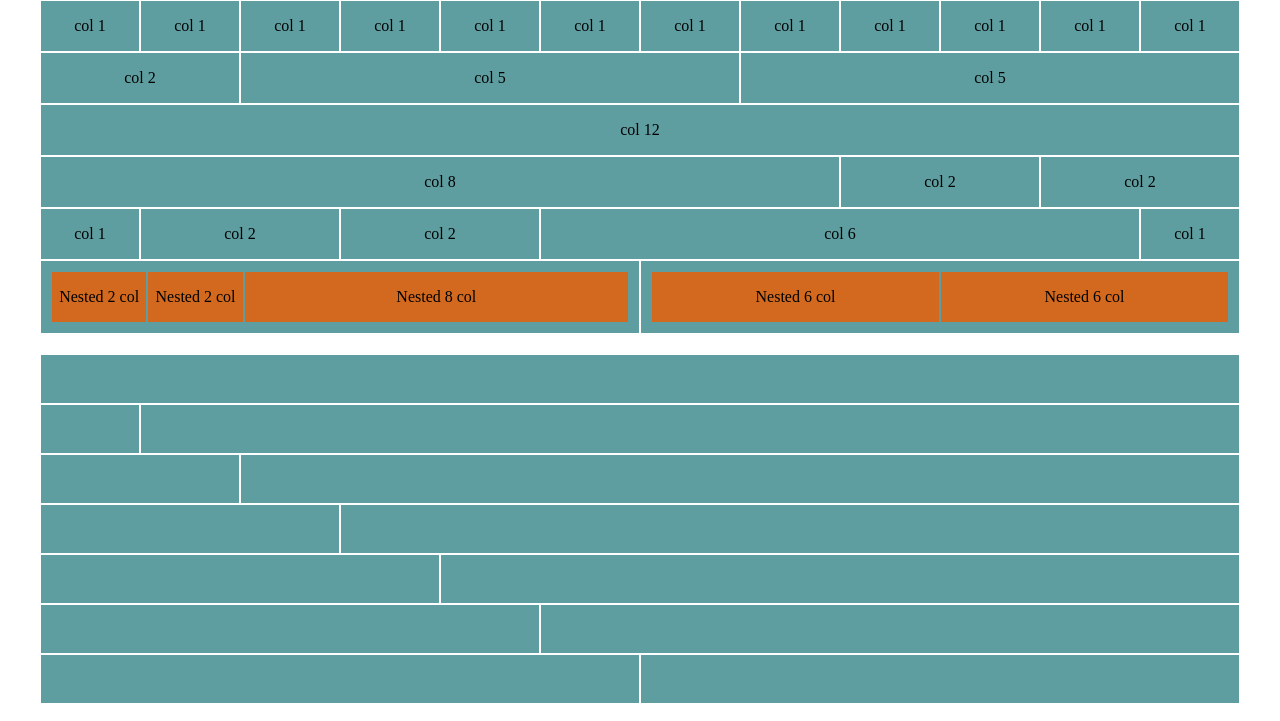
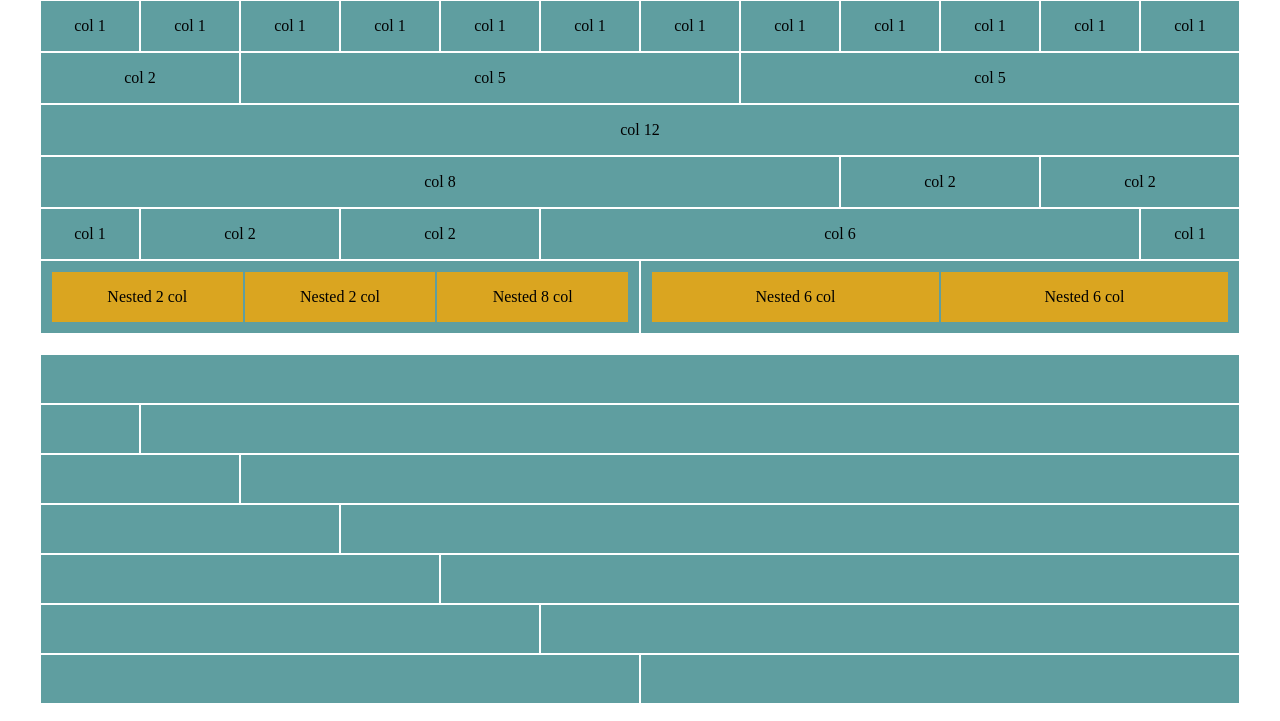
Before and after one commit to pietrobrighella/html-css-12bool, a plain HTML site: page index.html in a window 1280 px wide. Shown: the top 721 px of the page. Drawn offline with Linux system fonts and the light colour scheme.

Commit message:
complete

```diff
--- a/css/style.css
+++ b/css/style.css
@@ -21,3 +21,15 @@ div.container {
 .pad-10 {
     padding: 10px;
 }
+
+@media screen and (min-width: 768px) {
+    .box-choc {
+        background-color: brown;
+    }
+}
+
+@media screen and (min-width: 960px) {
+    .box-choc {
+        background-color: goldenrod;
+    }
+}
--- a/index.html
+++ b/index.html
@@ -49,9 +49,9 @@
         </div>
         <div class="row">
             <div class="col-6 pad-10 box-blue row">
-                <div class="col-12 col-md-2 box-choc">Nested 2 col</div>
-                <div class="col-12 col-md-2 box-choc">Nested 2 col</div>
-                <div class="col-12 col-md-8 box-choc">Nested 8 col</div>
+                <div class="col-12 col-md-6 col-lg-4 box-choc">Nested 2 col</div>
+                <div class="col-12 col-md-6 col-lg-4 box-choc">Nested 2 col</div>
+                <div class="col-12 col-md-12 col-lg-4 box-choc">Nested 8 col</div>
             </div>
             <div class="col-6 pad-10 box-blue row">
                 <div class="col-12 col-md-6 box-choc">Nested 6 col</div>
```
